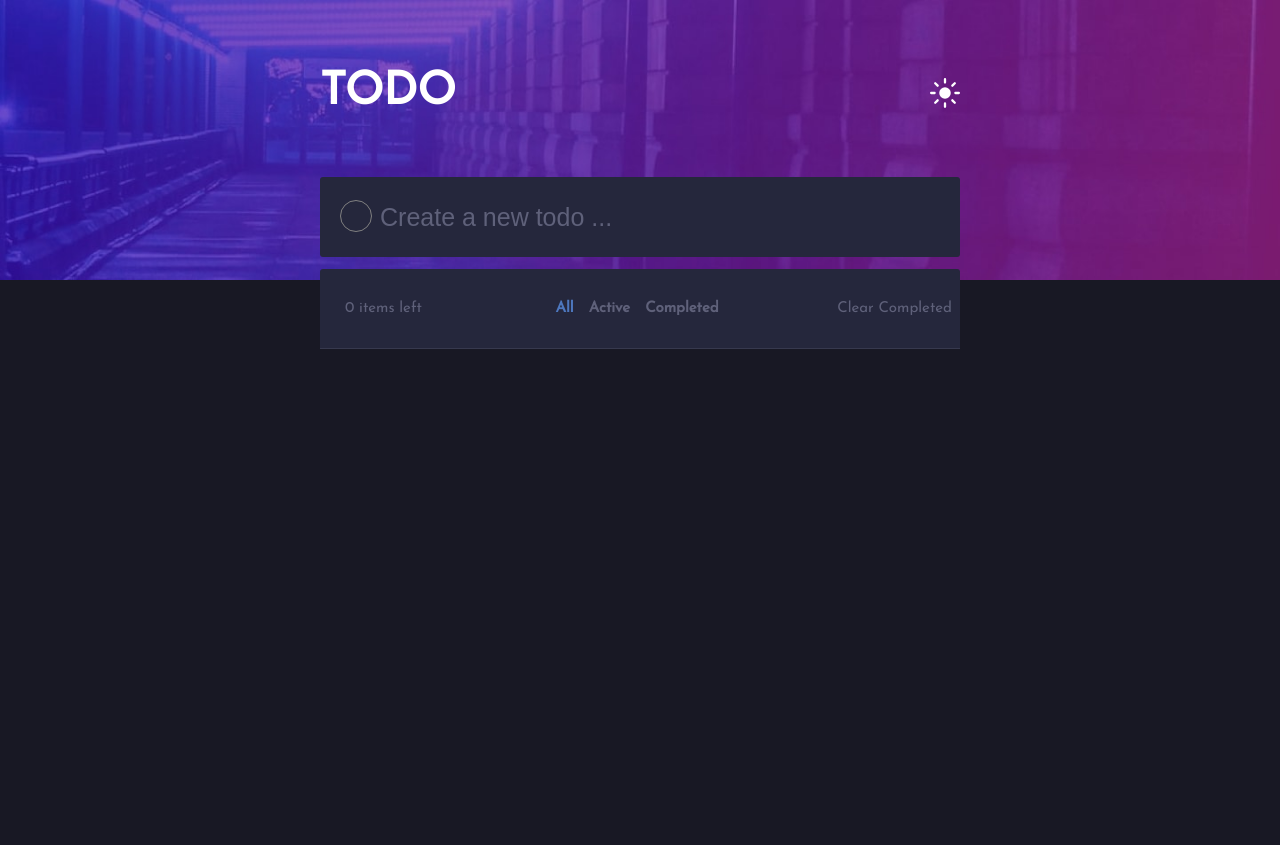
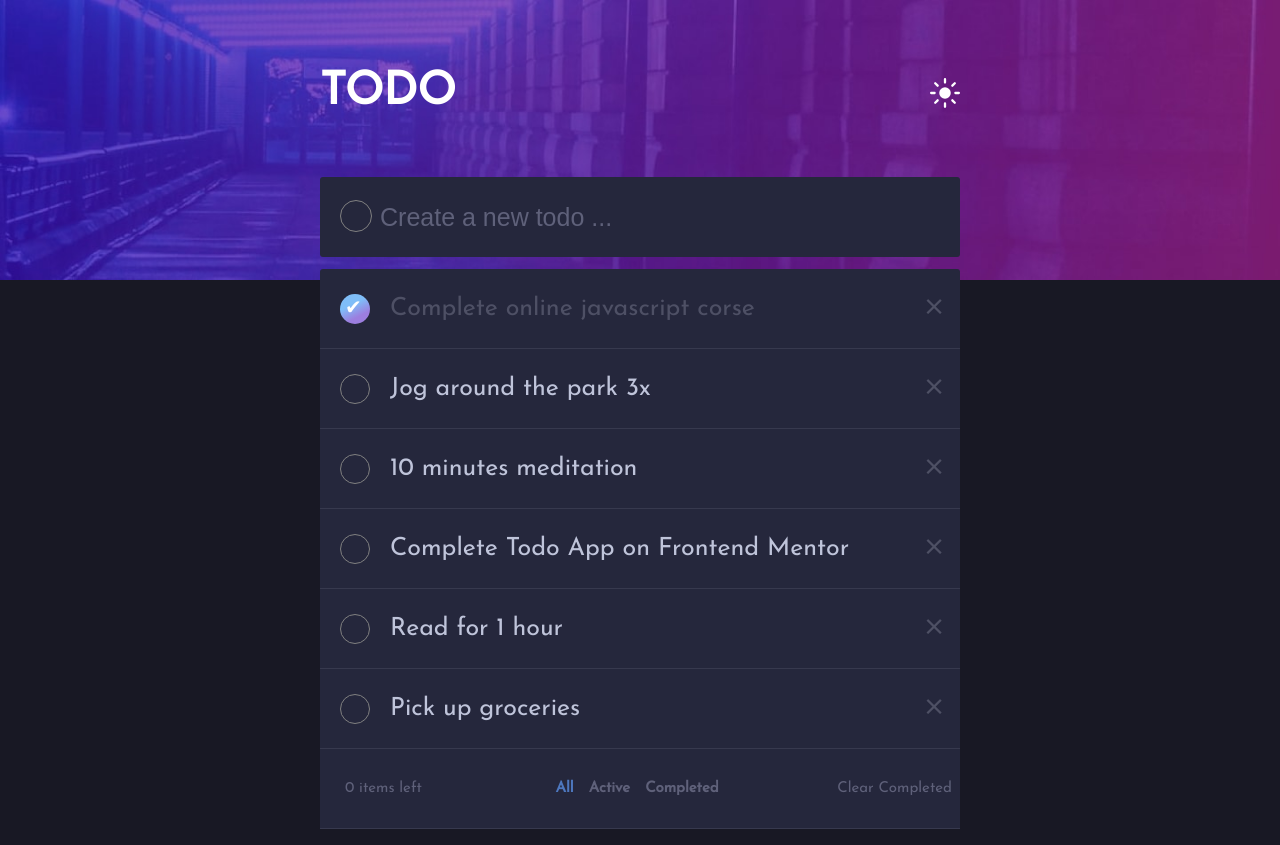
Before and after one commit to E-sa/Todo-App, a React (Create React App) app: page / in a window 1280 px wide. Before the commit the page ends 800 px from the top, so only its background shows below. Built offline with nearby package versions, Linux system fonts and the light colour scheme.

Commit message:
defult tasks added

```diff
--- a/src/components/TaskManager.js
+++ b/src/components/TaskManager.js
@@ -8,7 +8,15 @@ class TaskManager extends React.Component {
     constructor(props) {
         super(props);
         this.state = {
-            tasks: [],
+             tasks:
+            [
+                ["Complete online javascript corse",true],
+                ["Jog around the park 3x", false],
+                ["10 minutes meditation", false],
+                ["Complete Todo App on Frontend Mentor", false],
+                ["Read for 1 hour", false],
+                ["Pick up groceries", false],
+            ],
             itemsleft: 0,
             //(All, Active, completed)
             filter: "all"
```
